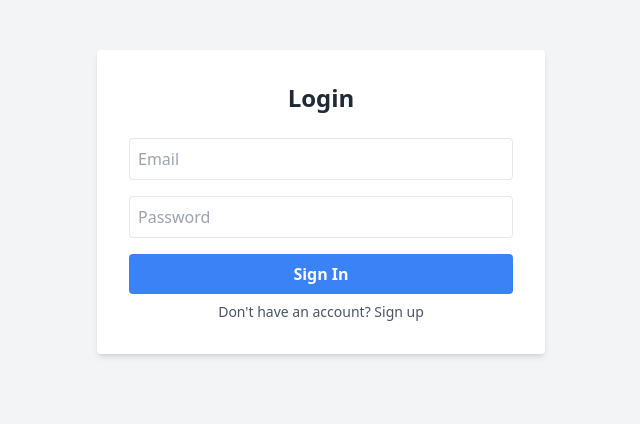
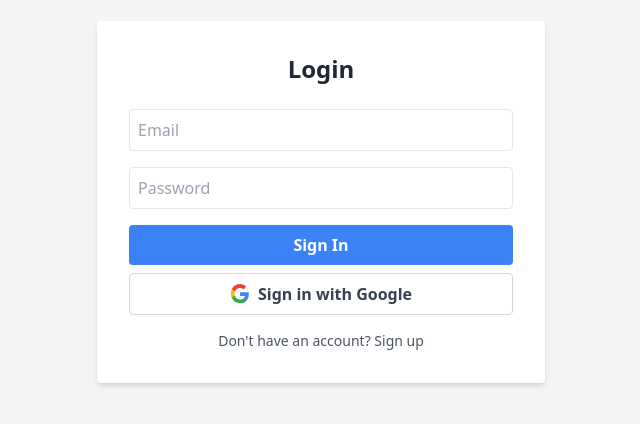
Before and after one commit to Arundhati-Bandyopadhyay/restaurantMenu, a React (Vite) app: page / in a window 1280 px wide. Shown: the part 198-622 px from the top of the page, without its empty margins (319-959 px from the left). Built offline with nearby package versions, Linux system fonts and the light colour scheme.

Commit message:
google authentication done

```diff
--- a/src/components/Auth/AuthPage.jsx
+++ b/src/components/Auth/AuthPage.jsx
@@ -1,5 +1,11 @@
 import React, { useState } from 'react';
-import { createUserWithEmailAndPassword, signInWithEmailAndPassword, signOut } from 'firebase/auth';
+import {
+  createUserWithEmailAndPassword,
+  signInWithEmailAndPassword,
+  signOut,
+  GoogleAuthProvider,
+  signInWithPopup
+} from 'firebase/auth';
 import { useNavigate } from 'react-router-dom';
 import { auth } from '../../firebase.init';
 
@@ -9,7 +15,9 @@ function AuthPage() {
   const [user, setUser] = useState(null);
   const [error, setError] = useState(null);
   const [isSignUp, setIsSignUp] = useState(false);
+
   const navigate = useNavigate();
+  const googleProvider = new GoogleAuthProvider();
 
   const handleSignUp = async () => {
     try {
@@ -17,7 +25,7 @@ function AuthPage() {
       const userCredential = await createUserWithEmailAndPassword(auth, email, password);
       setUser(userCredential.user);
       console.log('User signed up:', userCredential.user);
-      navigate('/menu'); // Navigate to menu after successful sign up
+      navigate('/menu');
     } catch (error) {
       setError(error.message);
       console.error('Sign up error:', error);
@@ -37,6 +45,36 @@ function AuthPage() {
     }
   };
 
+  const handleGoogleSignIn = async () => {
+    try {
+      setError(null);
+      const result = await signInWithPopup(auth, googleProvider);
+      const credential = GoogleAuthProvider.credentialFromResult(result);
+      const token = credential.accessToken;
+      const user = result.user;
+
+      setUser(user);
+      console.log('Google user signed in:', user);
+      navigate('/menu');
+    } catch (error) {
+      // Handle Errors here.
+      const errorCode = error.code;
+      const errorMessage = error.message;
+      // The email of the user's account used.
+      const email = error.customData?.email;
+      // The AuthCredential type that was used.
+      const credential = GoogleAuthProvider.credentialFromError(error);
+
+      setError(errorMessage);
+      console.error('Google Sign-In error:', {
+        errorCode,
+        errorMessage,
+        email,
+        credential
+      });
+    }
+  };
+
   const handleSignOut = async () => {
     try {
       setError(null);
@@ -51,7 +89,7 @@ function AuthPage() {
 
   const toggleSignUp = () => {
     setIsSignUp(!isSignUp);
-    setError(null); // Clear any previous errors when switching modes
+    setError(null);
   };
 
   return (
@@ -69,7 +107,9 @@ function AuthPage() {
           </div>
         ) : (
           <div>
-            <h2 className="text-2xl font-semibold mb-6 text-center">{isSignUp ? 'Sign Up' : 'Login'}</h2>
+            <h2 className="text-2xl font-semibold mb-6 text-center">
+              {isSignUp ? 'Sign Up' : 'Login'}
+            </h2>
             <input
               type="email"
               placeholder="Email"
@@ -91,8 +131,25 @@ function AuthPage() {
               >
                 {isSignUp ? 'Sign Up' : 'Sign In'}
               </button>
-              <button onClick={toggleSignUp} className="text-sm text-gray-600 hover:underline">
-                {isSignUp ? "Already have an account? Sign in" : "Don't have an account? Sign up"}
+              <button
+                onClick={handleGoogleSignIn}
+                className="bg-white border border-gray-300 text-gray-700 font-bold py-2 px-4 rounded w-full mb-2 flex items-center justify-center hover:bg-gray-50"
+              >
+                <svg className="w-5 h-5 mr-2" viewBox="0 0 48 48">
+                  <path fill="#4285F4" d="M45.12 24.5c0-1.56-.14-3.06-.4-4.5H24v8.51h11.84c-.51 2.75-2.06 5.08-4.39 6.64v5.52h7.11c4.16-3.83 6.56-9.47 6.56-16.17z"/>
+                  <path fill="#34A853" d="M24 46c5.94 0 10.92-1.97 14.56-5.33l-7.11-5.52c-1.97 1.32-4.49 2.1-7.45 2.1-5.73 0-10.58-3.87-12.32-9.07H4.34v5.7C7.96 41.07 15.4 46 24 46z"/>
+                  <path fill="#FBBC05" d="M11.68 28.18c-1.15-3.43-1.15-7.15 0-10.58V12H4.34A20.048 20.048 0 0 0 2 24c0 3.24.77 6.3 2.34 9.07l7.34-5.89z"/>
+                  <path fill="#EA4335" d="M24 9.5c3.25 0 6.18 1.15 8.48 3.42l6.35-6.35C34.88 2.13 29.7 0 24 0 15.4 0 7.96 4.93 4.34 12l7.34 5.7C13.42 13.37 18.27 9.5 24 9.5z"/>
+                </svg>
+                Sign in with Google
+              </button>
+              <button
+                onClick={toggleSignUp}
+                className="text-sm text-gray-600 hover:underline mt-2"
+              >
+                {isSignUp
+                  ? "Already have an account? Sign in"
+                  : "Don't have an account? Sign up"}
               </button>
             </div>
             {error && <p className="text-red-500 mt-4 text-center">{error}</p>}
--- a/src/components/menu/Item.jsx
+++ b/src/components/menu/Item.jsx
@@ -3,12 +3,7 @@ import { useState } from 'react';
 import { Link } from 'react-router';
 
 export default function Item({ menu, cartItems, setCartItems }) {
-  const [showCart, setShowCart] = useState(false);
-
-  // const handleAddToCart = (item) => {
-  //   setCartItems((prevItems) => [...prevItems, item]);
-  //   // setShowCart(true);
-  // };
+  const [addedItems, setAddedItems] = useState({}); // State to track added items
 
   const handleAddToCart = (itemToAdd) => {
     const existingItem = cartItems.find((item) => item.name === itemToAdd.name);
@@ -20,6 +15,7 @@ export default function Item({ menu, cartItems, setCartItems }) {
     } else {
       setCartItems([...cartItems, { ...itemToAdd, quantity: 1 }]);
     }
+    setAddedItems(prevState => ({ ...prevState, [itemToAdd.name]: true })); // Mark item as added
   };
   const handleCart = () => {
     //setShowCart(!showCart);
@@ -38,7 +34,7 @@ export default function Item({ menu, cartItems, setCartItems }) {
             className="bg-white rounded-lg p-4 mb-2 shadow-md flex justify-between items-center"
           >
             <div>
-              <h3 className="text-lg font-medium">{item.name}</h3>
+              <h3 className={`text-lg font-medium ${addedItems[item.name] ? 'line-through text-gray-400' : ''}`}>{item.name}</h3>
               <p className="text-gray-600 text-sm">
                 {item.description}
               </p>
@@ -46,10 +42,11 @@ export default function Item({ menu, cartItems, setCartItems }) {
             <div className="flex items-center">
               <span className="font-semibold mr-4">{item.price}</span>
               <button
-                className="bg-blue-500 hover:bg-blue-700 text-white font-bold py-2 px-4 rounded"
+                className={`bg-blue-500 hover:bg-blue-700 text-white font-bold py-2 px-4 rounded ${addedItems[item.name] ? 'bg-gray-400 cursor-not-allowed hover:bg-gray-400' : ''}`}
                 onClick={() => handleAddToCart(item)}
+                disabled={addedItems[item.name]} // Disable button if item is added
               >
-                Add to Cart
+                {addedItems[item.name] ? 'Added to Cart' : 'Add to Cart'}
               </button>
             </div>
           </div>
```
